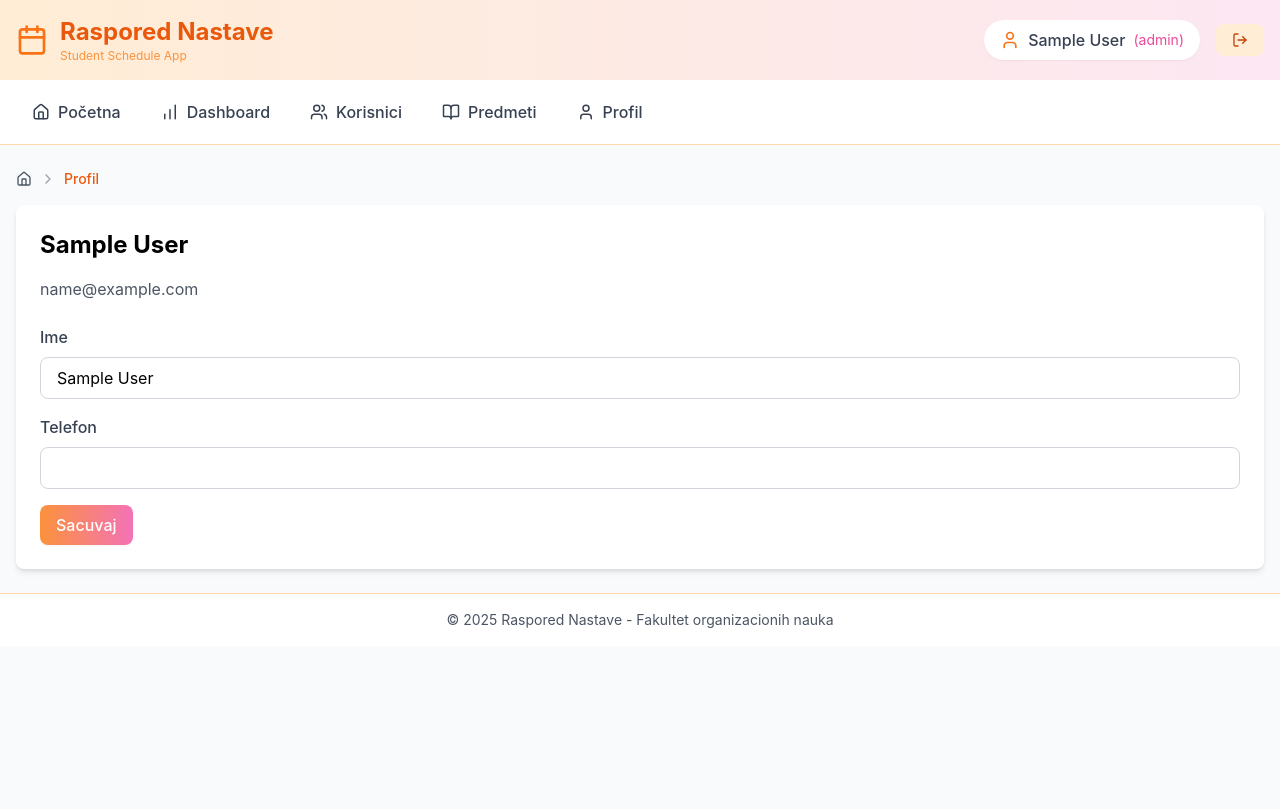
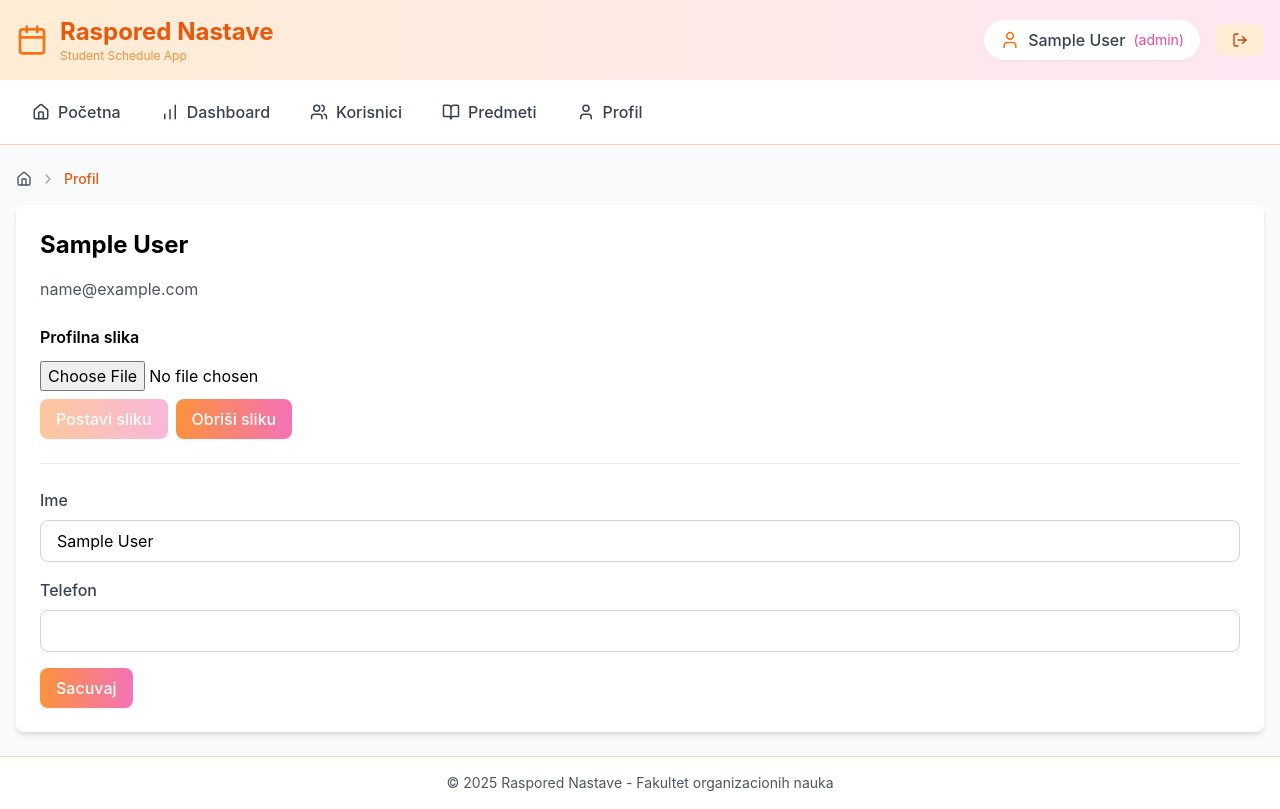
Before and after one commit to elab-development/internet-tehnologije-2024-projekat-app_evidencija_nastave_2020_0167, a React (Create React App) app in the folder raspored-react/: page /profile in a window 1280 px wide. Built offline with nearby package versions, Linux system fonts and the light colour scheme; sample sign-in values are in the browser's storage.

Commit message:
Upload profilne slike

```diff
--- a/raspored-react/src/pages/ProfilePage.jsx
+++ b/raspored-react/src/pages/ProfilePage.jsx
@@ -11,23 +11,87 @@ const ProfilePage = () => {
   const [name, setName] = useState(user?.name || '');
   const [phone, setPhone] = useState(user?.phone || '');
   const [message, setMessage] = useState('');
+  const [selectedFile, setSelectedFile] = useState(null);
+  const [uploading, setUploading] = useState(false);
 
   const handleSubmit = async (e) => {
     e.preventDefault();
-    setMessage('Sacuvano!');
     try {
-      await api.put('/student/profile', { name, phone });
+      const endpoint = user.role === 'admin' ? '/admin/profile' : '/student/profile';
+      await api.put(endpoint, { name, phone });
       setMessage('Sacuvano!');
     } catch (err) {
       setMessage('Greska');
     }
   };
 
+  const handleUploadImage = async () => {
+    if (!selectedFile) return alert('Izaberi sliku');
+
+    const formData = new FormData();
+    formData.append('image', selectedFile);
+    setUploading(true);
+
+    try {
+      const endpoint = user.role === 'admin' ? '/admin/profile/image' : '/student/profile/image';
+      await api.post(endpoint, formData, {
+        headers: { 'Content-Type': 'multipart/form-data' }
+      });
+      alert('Slika postavljena!');
+      window.location.reload();
+    } catch (error) {
+      alert('Greska: ' + error.message);
+    } finally {
+      setUploading(false);
+    }
+  };
+
+  const handleDeleteImage = async () => {
+    if (!window.confirm('Obrisati sliku?')) return;
+
+    try {
+      const endpoint = user.role === 'admin' ? '/admin/profile/image' : '/student/profile/image';
+      await api.delete(endpoint);
+      alert('Slika obrisana!');
+      window.location.reload();
+    } catch (error) {
+      alert('Greska');
+    }
+  };
+
   return (
     <Layout>
       <Card>
+        {user?.profile_image && (
+          <div className="flex justify-center mb-6">
+            <img
+              src={`http://127.0.0.1:8000/storage/${user.profile_image}`}
+              alt="Profile"
+              className="w-32 h-32 rounded-full object-cover border-4 border-orange-200"
+            />
+          </div>
+        )}
         <h2 className="text-2xl font-bold mb-4">{user?.name}</h2>
         <p className="text-gray-600 mb-6">{user?.email}</p>
+
+        {/* upload slike */}
+        <div className="mb-6 pb-6 border-b">
+          <h3 className="font-semibold mb-3">Profilna slika</h3>
+          <input
+            type="file"
+            accept="image/*"
+            onChange={(e) => setSelectedFile(e.target.files[0])}
+            className="mb-2"
+          />
+          <div className="flex gap-2">
+            <Button onClick={handleUploadImage} disabled={uploading || !selectedFile}>
+              {uploading ? 'Upload...' : 'Postavi sliku'}
+            </Button>
+            <Button onClick={handleDeleteImage} className="bg-red-500 hover:bg-red-600">
+              Obriši sliku
+            </Button>
+          </div>
+        </div>
 
         {message && <div className="mb-4 text-green-600">{message}</div>}
 
```
